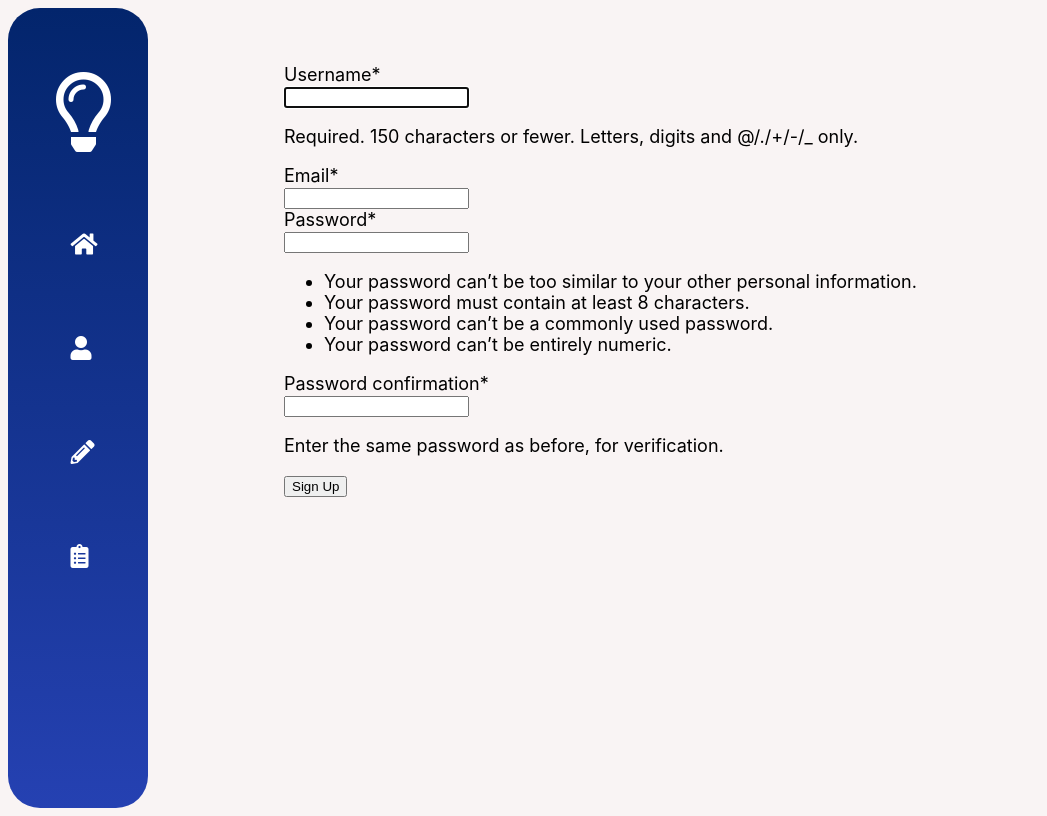
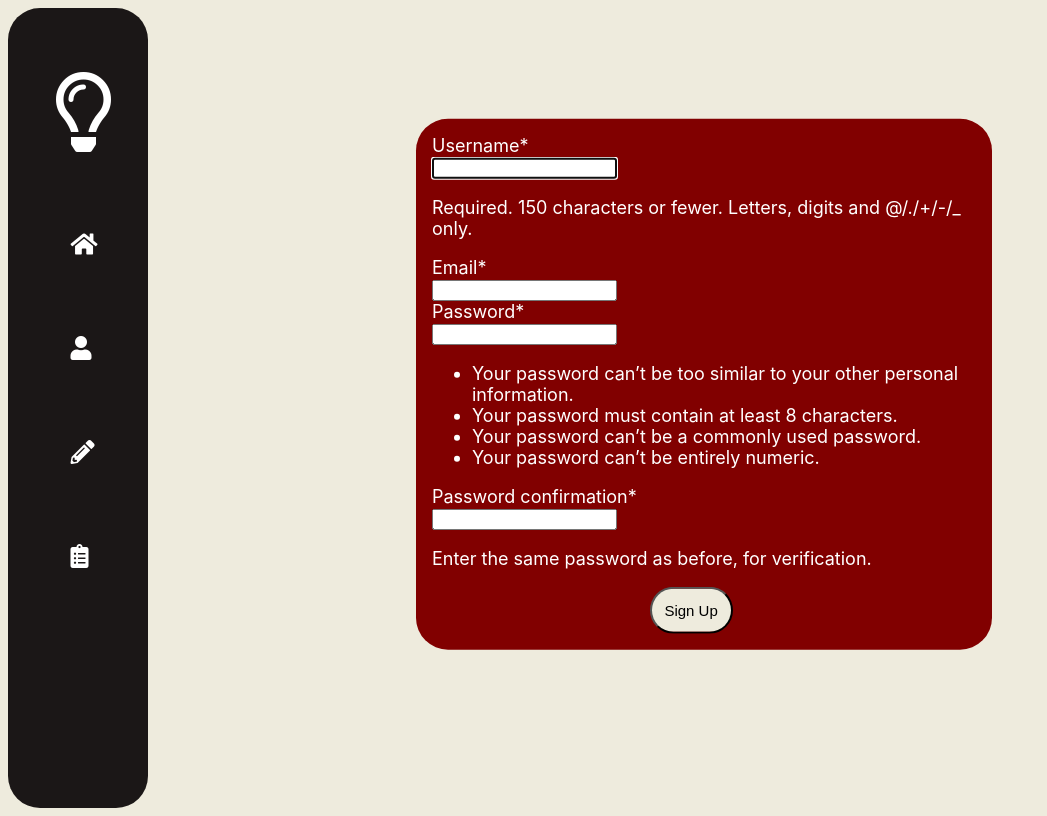
Before and after one commit to Soham041201/Studify, a Django app: page /register/ in a window 1280 px wide. Shown: the whole page, without its empty margins (0-1047 px from the left). Run offline with Django 3.2, Linux system fonts and the light colour scheme; some libraries are stand-ins or nearby versions.

Commit message:
UI updated

```diff
--- a/main/static/JS/main.js
+++ b/main/static/JS/main.js
@@ -2,10 +2,18 @@ const dropDown = document.querySelector(".dropdown");
 const SideNav = document.querySelector(".side-nav");
 
 dropDown.addEventListener("click", (event) => {
-    if (SideNav.classList.contains("side-nav")) {
-        SideNav.classList.toggle("side-nav-no");
-    }
-    // SideNav.addEventListener("transitionend", () => {
-    //     SideNav.classList.toggle("transition");
-    // });
-});
+            if (SideNav.classList.contains("side-nav"))
+            {
+                SideNav.classList.toggle("transition1");
+
+                SideNav.addEventListener("transitionend", () => {
+                    SideNav.style.display="none";
+                });
+
+
+            }
+            if(SideNav.style.display=="none")
+            {
+                    SideNav.style.display="block";
+            }
+        });
--- a/main/static/css/main.css
+++ b/main/static/css/main.css
@@ -1,18 +1,24 @@
 @import url('https://fonts.googleapis.com/css2?family=Poppins:wght@200&display=swap');
 
-
+:root{
+    --black:#1b1717;
+    --light-blue: #A8D0E6;
+    --dark-red:#630000;
+    --red:#810000;
+    --skin:#eeebdd;
+}
 body{
     padding: 0;
     margin: 0;
     box-sizing: border-box;
     font-family: 'Poppins', sans-serif;
     font-size: x-large;
-    background-color:  #f9f4f4;
+    background: var(--skin);
 }
 .side-nav{
     width:140px;
     height: 100vh;
-    background:linear-gradient(#03256c,#2541b2);
+    background:linear-gradient(120deg,var(--black) 100%,var(--red));
     color:white;
     top:0;
     left:0;
@@ -97,17 +103,26 @@ i{
     margin-left: 1.2rem;
     width: 10px;
     height: 40px;
+    cursor: pointer;
 }
 .side-nav-no
 {
-    transform: translateX(-2rem);
-    transition:0.4s;
     display: none;
 
 }
-.transition{
-    display: none;
+.transition1{
+    transform: translateX(-7rem);
+    transition: 0.8s;
+    opacity: 0.2;
+
 }
+.transition2{
+    transform: translateX(5rem);
+    transition: 0.2s;
+    opacity: 1;
+
+}
+
 @media  screen and (max-width:700px) {
     body{
         font-size: 20px;
--- a/register/static/css/register.css
+++ b/register/static/css/register.css
@@ -1,14 +1,46 @@
+
+:root{
+    --black:#1b1717;
+    --light-blue: #A8D0E6;
+    --dark-red:#630000;
+    --red:#810000;
+    --skin:#eeebdd;
+}
+/* body{
+    background-color: var(--light-blue);
+} */
+
 form{
     font-size: 18px;
     margin-left:10%;
     margin-top: 5%;
     right: 0;
     font-family:-apple-system, BlinkMacSystemFont, 'Segoe UI', Roboto, Oxygen, Ubuntu, Cantarell, 'Open Sans', 'Helvetica Neue', sans-serif;
+    position: absolute;
+    left: 45%;
+    top: 40%;
+    transform: translate(-50%,-50%);
+    background-color:var(--red);
+    padding: 1rem;
+    border-radius: 2rem;
+    border: 1px solid var(--blue);
+    color: white;
+}
+button{
+    background: linear-gradient(90deg,var(--skin) 100%, var(--light-blue));
+    padding: 0.8rem;
+    font-size: 15px;
+    border-radius: 2rem;
+    display: grid;
+    margin-left:40%;
 
 }
 @media  screen and (max-width:700px) {
     form{
         font-size: 14px;
+        top:55%;
+        width: 200px;
+        left: 55%;
         font-family:-apple-system, BlinkMacSystemFont, 'Segoe UI', Roboto, Oxygen, Ubuntu, Cantarell, 'Open Sans', 'Helvetica Neue', sans-serif;
     }
 
```
